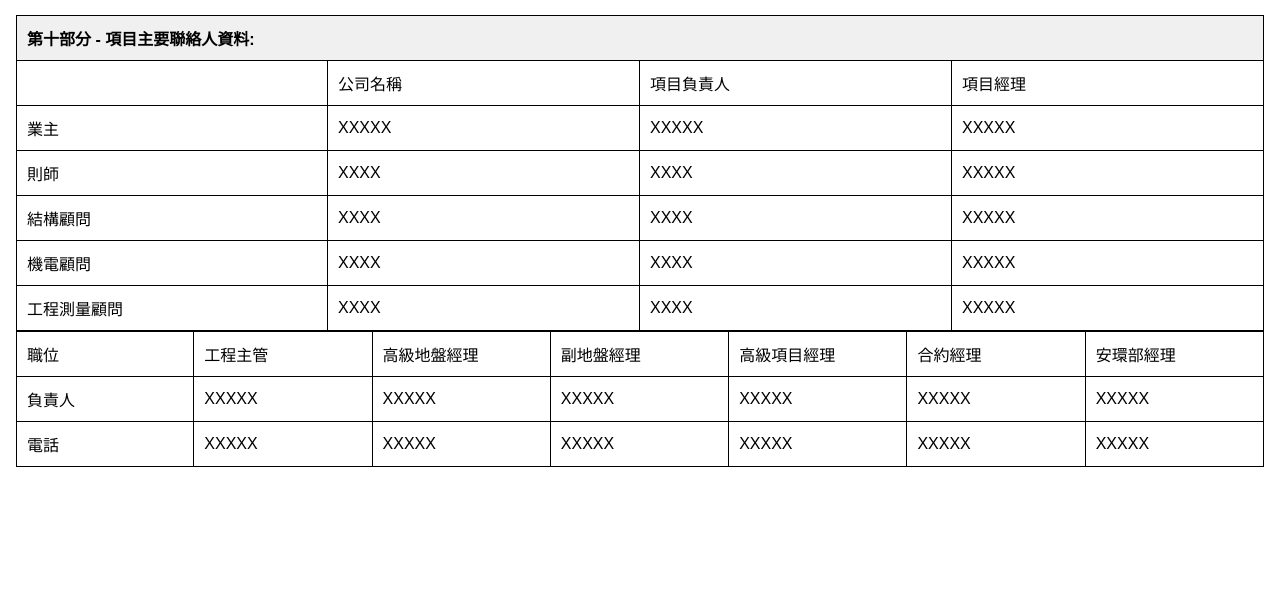
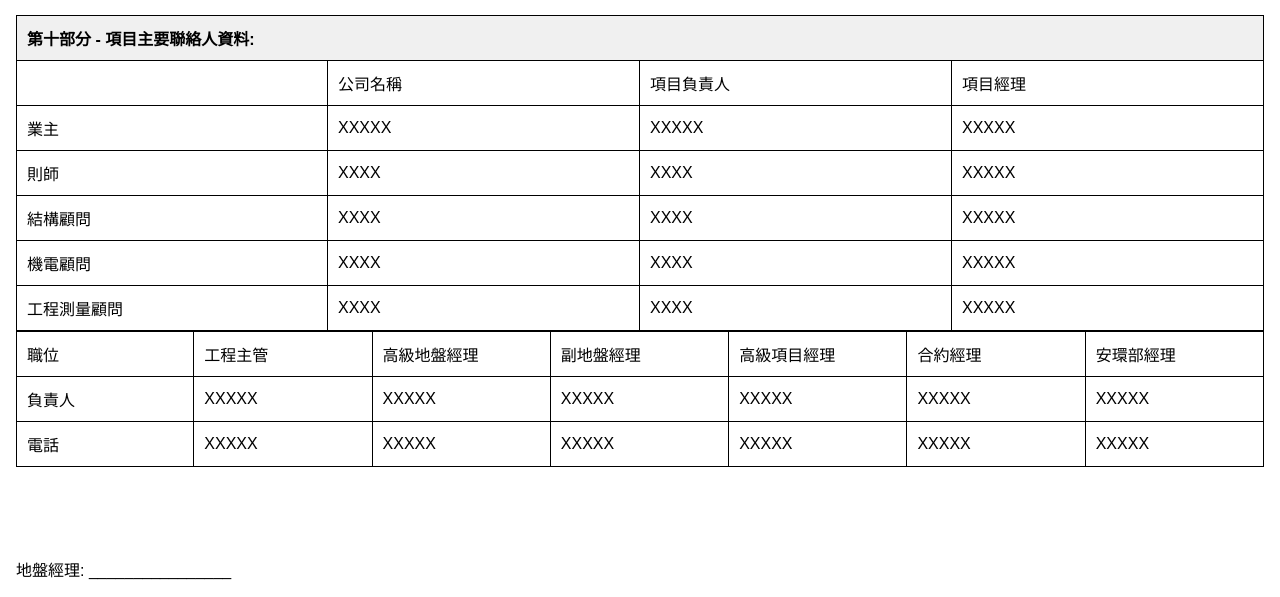
Before and after one commit to SavanCode/report-pure-html-css, a plain HTML site: page index.html in a window 1280 px wide. Shown: the part 2847-3444 px from the top of the page. Before the commit the page ends 3348 px from the top, so only its background shows below. Drawn offline with Linux system fonts and the light colour scheme.

Commit message:
1 file modified

```diff
--- a/index.html
+++ b/index.html
@@ -53,7 +53,7 @@
             <td colspan="2">730天</td>
           </tr>
           <tr>
-            <td  colspan="2">合約類型</td>
+            <td colspan="2">合約類型</td>
             <td colspan="10">私人房屋工程</td>
           </tr>
           <tr>
@@ -71,7 +71,7 @@
             <td colspan="12">合約金額: <span>1235864億港元</span></td>
           </tr>
           <tr>
-            <td  colspan="2">地盤面積: </td>
+            <td colspan="2">地盤面積: </td>
             <td colspan="4"> 123456 </td>
             <td colspan="2">總建築樓面面積CFA: </td>
             <td colspan="4"> 231235 </td>
@@ -412,6 +412,12 @@
         </tbody>
       </table>
       </br>
+      </br>
+      </br>
+      </br>
+      </br>
+
+      <div>地盤經理: ________________</div>
     </div>
 
 
```
Lines whose indentation alone changed are shown as unchanged.
